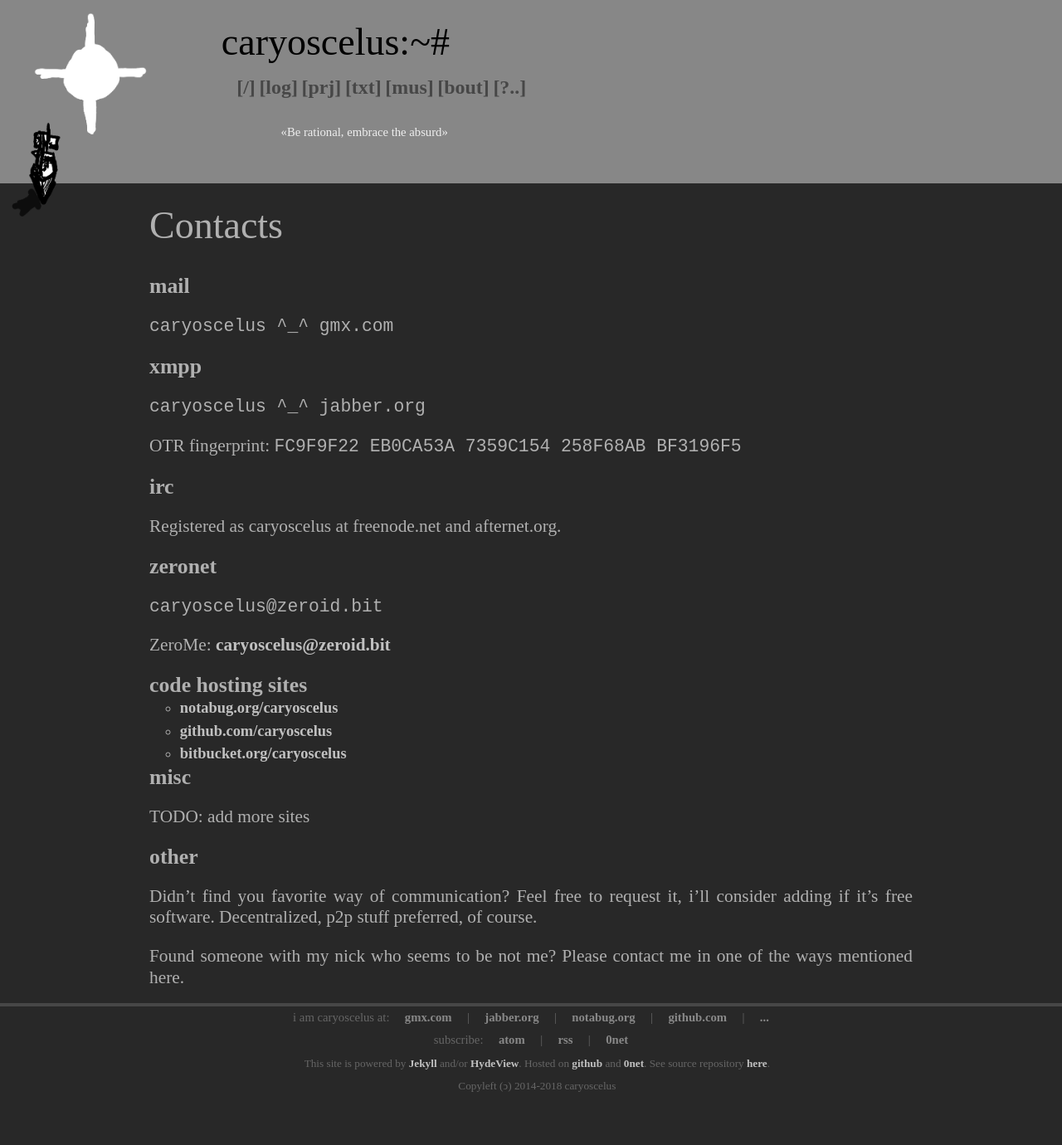
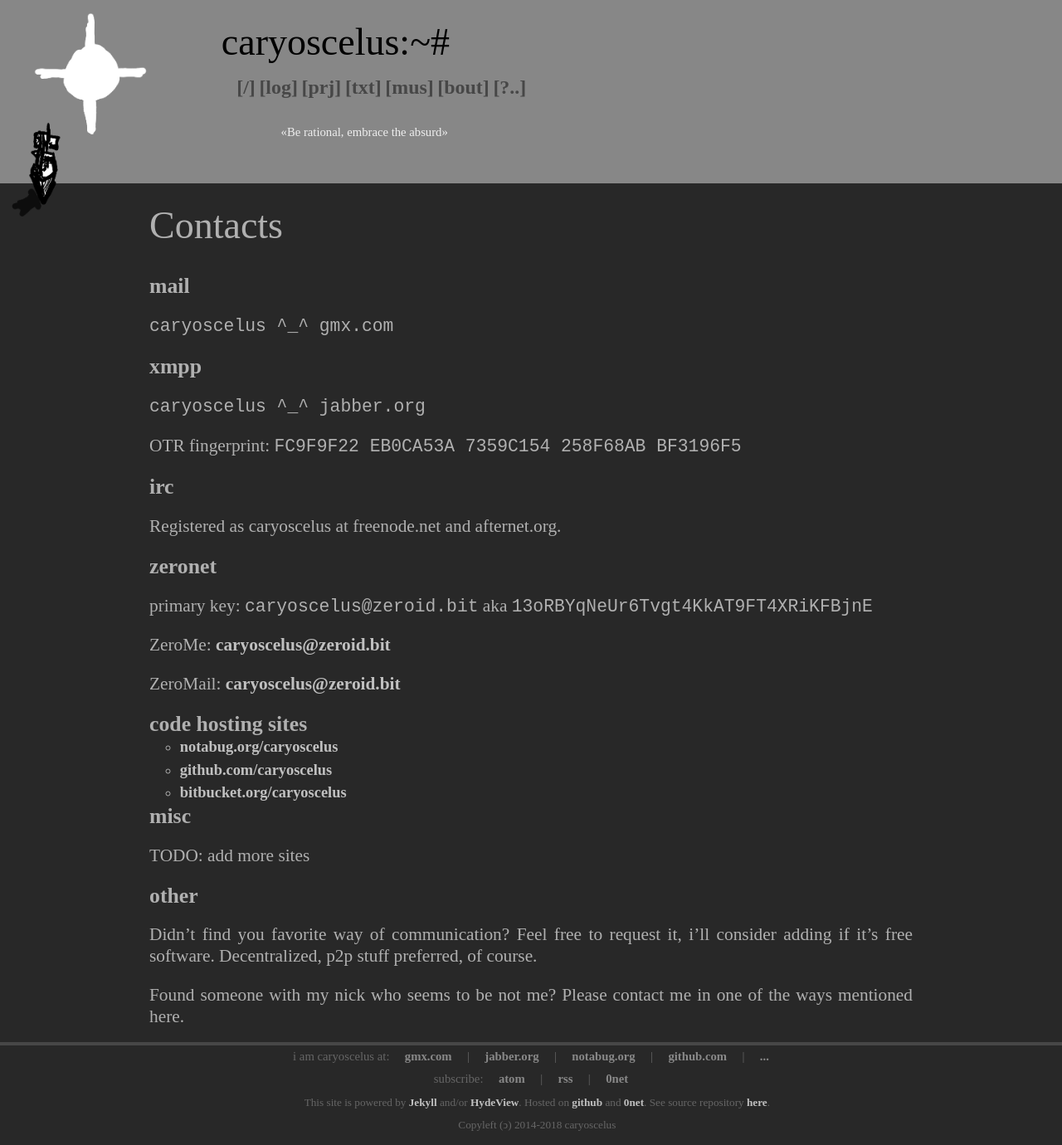
Before and after one commit to caryoscelus/caryoscelus.github.io, a Jekyll site: the page built from contacts/index.md, in a window 1280 px wide. Shown: the whole page at 83% size. Built offline with Jekyll 4.4.1, drawn with Linux system fonts in a browser that asks for light colours; some web fonts are replaced; before the commit the page ends 1333 px from its top, so only the background shows below that.

Commit message:
up contacts

```diff
--- a/contacts/index.md
+++ b/contacts/index.md
@@ -26,9 +26,11 @@ Registered as caryoscelus at freenode.net and afternet.org.
 zeronet
 -------
 
-`caryoscelus@zeroid.bit`
+primary key: `caryoscelus@zeroid.bit` aka `13oRBYqNeUr6Tvgt4KkAT9FT4XRiKFBjnE`
 
 ZeroMe: [caryoscelus@zeroid.bit](http://127.0.0.1:43110/Me.ZeroNetwork.bit/?Profile/1White24UrrwQrD86o6Vrc1apgZ1x1o51/13oRBYqNeUr6Tvgt4KkAT9FT4XRiKFBjnE/caryoscelus@zeroid.bit)
+
+ZeroMail: [caryoscelus@zeroid.bit](http://127.0.0.1:43110/1MaiL5gfBM1cyb4a8e3iiL8L5gXmoAJu27/?Inbox&to=caryoscelus)
 
 code hosting sites
 ------------------
```
